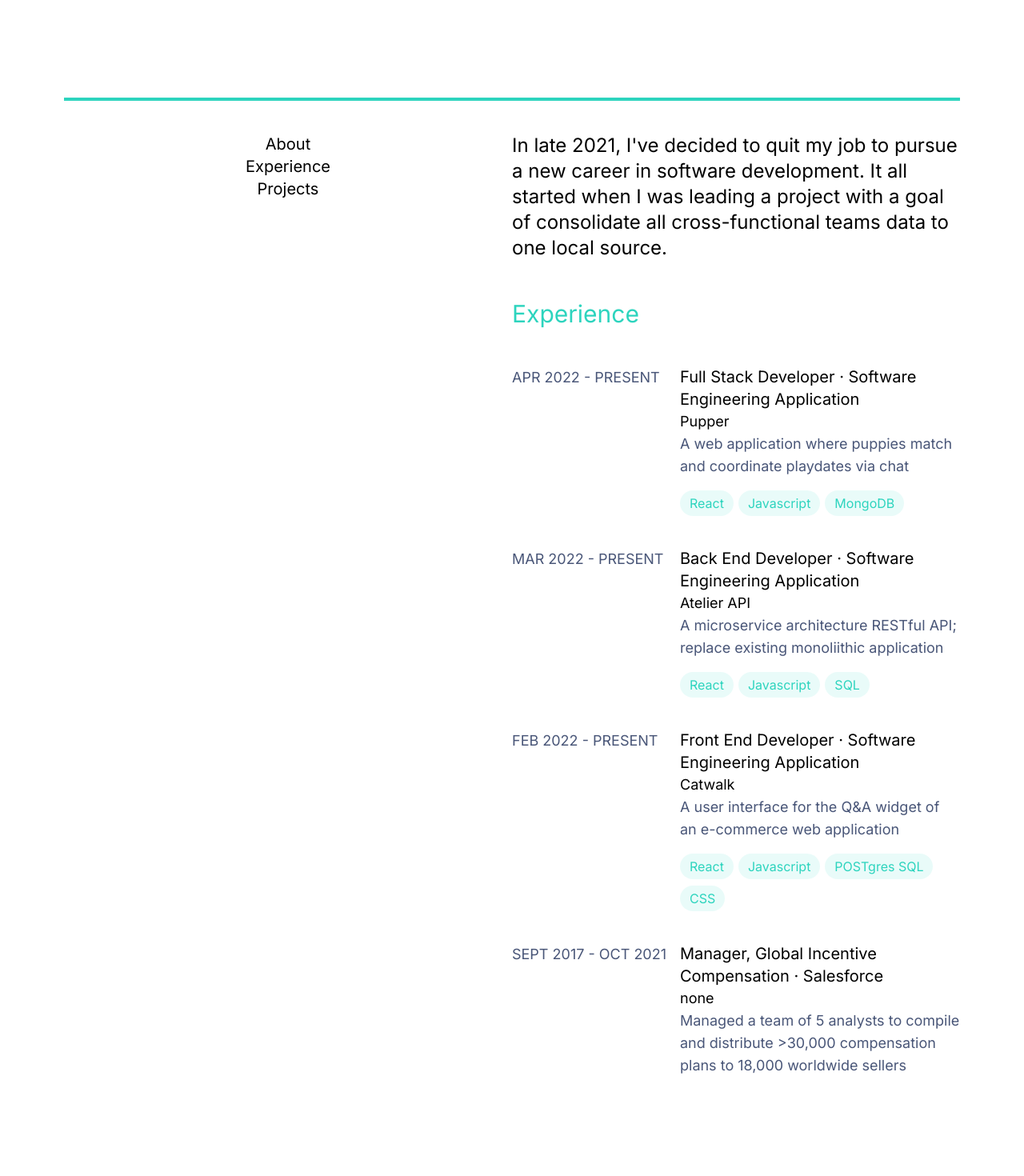
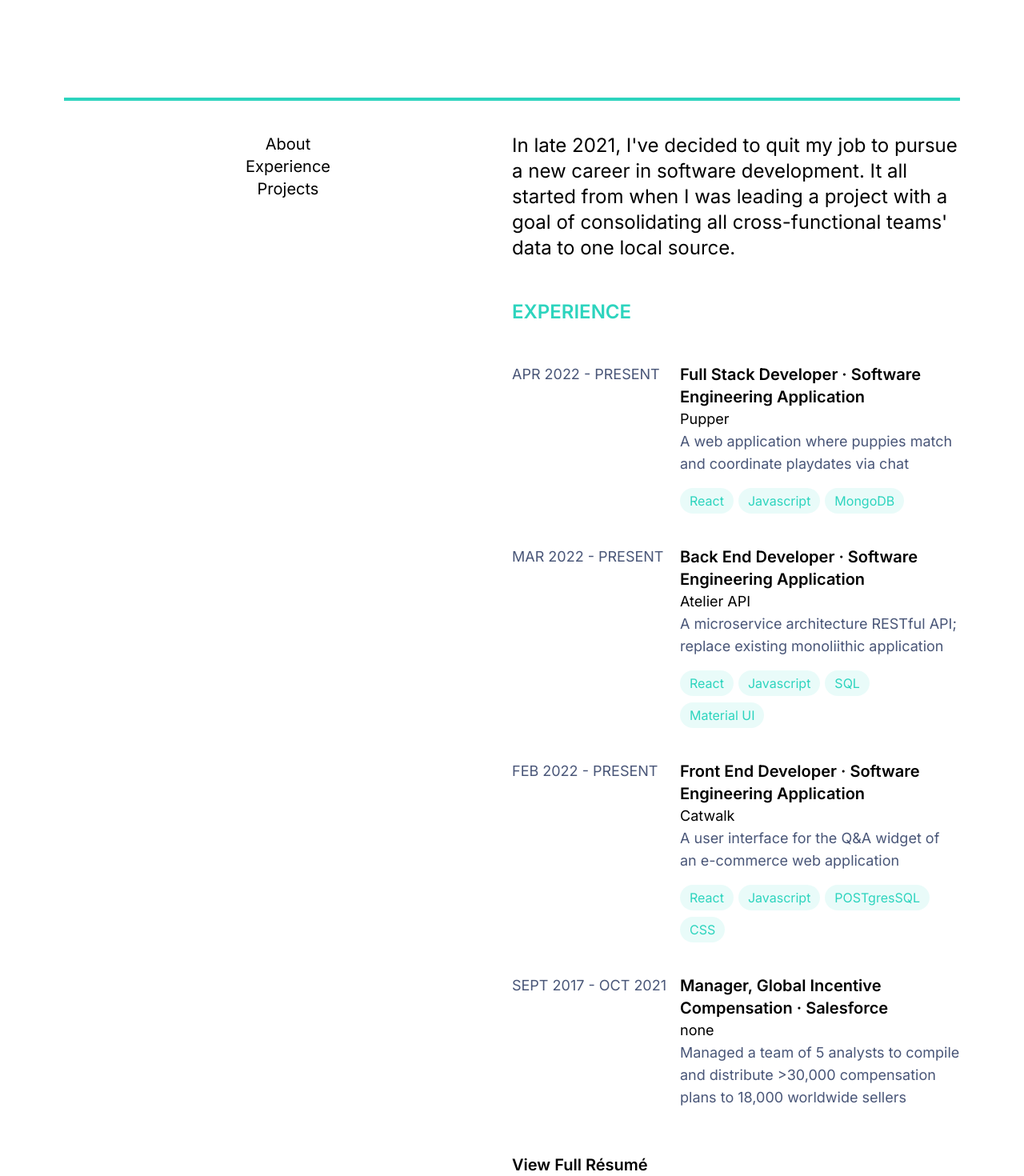
Before and after one commit to L-Chew/Personal-Portfolio, a React app: page / in a window 1280 px wide. Shown: the part 1058-2528 px from the top of the page at 80% size. Before the commit the page ends 2452 px from the top, so only its background shows below. Built offline with nearby package versions, Linux system fonts and the light colour scheme; the HTML template or start-up script is replaced by a standard one.

Commit message:
About: edited text; Experience: added Resume section placeholder; cosmetic changes to section title

```diff
--- a/client/src/Components/About.jsx
+++ b/client/src/Components/About.jsx
@@ -6,7 +6,7 @@
     <>
       <div className='grid grid-cols-8'>
         <div className='col-start-1 col-span-9 text-2xl'>
-          In late 2021, I've decided to quit my job to pursue a new career in software development. It all started when I was leading a project with a goal of consolidate all cross-functional teams data to one local source.
+          In late 2021, I've decided to quit my job to pursue a new career in software development. It all started from when I was leading a project with a goal of consolidating all cross-functional teams' data to one local source.
         </div>
       </div>
     </>
--- a/client/src/Components/Experience.jsx
+++ b/client/src/Components/Experience.jsx
@@ -18,7 +18,7 @@
       'role': 'Back End Developer',
       'application': 'Atelier API',
       'description': 'A microservice architecture RESTful API; replace existing monoliithic application',
-      'techStack': ['React', 'Javascript', 'SQL']
+      'techStack': ['React', 'Javascript', 'SQL', 'Material UI']
     },
     {
       'key': 3,
@@ -27,7 +27,7 @@
       'role': 'Front End Developer',
       'application': 'Catwalk',
       'description': 'A user interface for the Q&A widget of an e-commerce web application',
-      'techStack': ['React', 'Javascript', 'POSTgres SQL', 'CSS']
+      'techStack': ['React', 'Javascript', 'POSTgresSQL', 'CSS']
     },
     {
       'key': 4,
@@ -42,7 +42,9 @@
 
   return (
     <div>
-      <div className='flex my-12 text-3xl text-[#2DD4BE]'>Experience</div>
+      <div classNmae='sticky top-0'>
+        <h2 className='flex my-12 text-2xl text-[#2DD4BE] font-semibold uppercase'>Experience</h2>
+      </div>
       <div>
         <ol>
           {experiences.map(experience => (
@@ -52,7 +54,7 @@
                 {experience.year}
               </div>
               <div className='col-start-4 col-span-9'>
-                <h3 className='leading-snug text-xl'>
+                <h3 className='text-xl font-semibold'>
                   <div>
                     <span>
                     {experience.role} ·
@@ -70,7 +72,7 @@
                   {experience.description}
                 </p>
                 <div>
-                  <ul className='flex mt-2 flex flex-wrap'>
+                  <ul className='flex flex-wrap mt-2'>
                     {experience.techStack ? (experience.techStack).map(techStack => (
                       <li key={techStack} className='mr-1.5 mt-2'>
                         <div className='flex items-center rounded-full bg-[#2DD4BE] bg-opacity-10 px-3 py-1 text-[#2DD4BE]'>
@@ -85,6 +87,9 @@
           </li>
           ))}
         </ol>
+        <div className='mt-12'>
+          <a className='in-line-flex items-center font-semibold text-xl' href='/resume.pdf'>View Full Résumé</a>
+        </div>
       </div>
     </div>
   )
```
